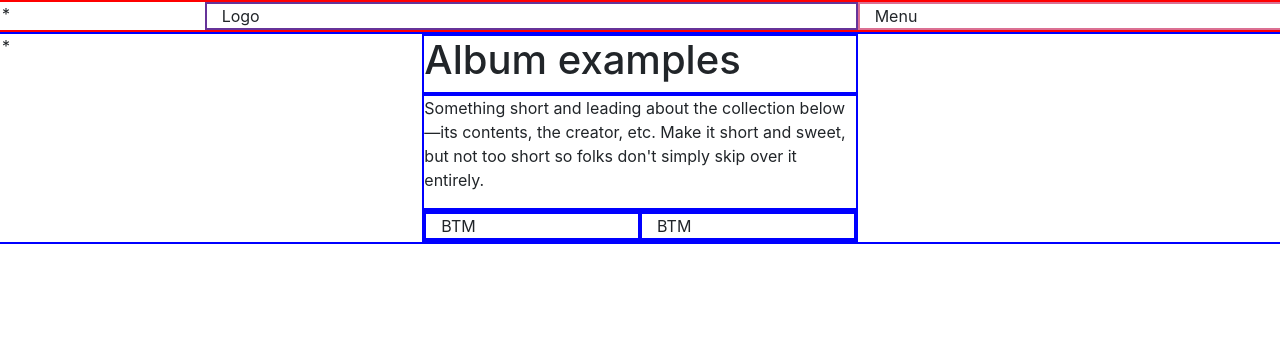
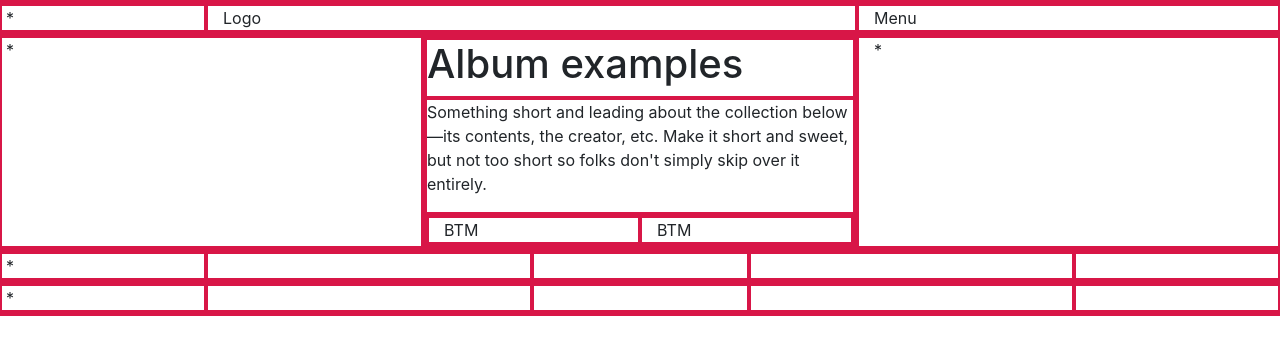
Before and after one commit to Eliiminado/AlbumFotos, a plain HTML site: page index.html in a window 1280 px wide. Drawn offline with nearby package versions, Linux system fonts and the light colour scheme.

Commit message:
Layout +carta de img + text

```diff
--- a/MyStyle.css
+++ b/MyStyle.css
@@ -1,19 +1,3 @@
-#Nav {
-    border: 2px solid red;
+div {
+    border: 2px solid rgb(216, 22, 71);
 }
-#Logo{
-    border: 2px solid rebeccapurple;
-}
-#Dropdown{
-    border: 2px solid palevioletred;
-}
-.col{
-    border: 2px solid blue;
-}
-.row {
-
-    border: 2px solid blue;
-}
-.col-6{
-    border: 2px solid blue;
-}
--- a/index.html
+++ b/index.html
@@ -50,9 +50,46 @@
 
                     </div>
 
+
                 </div>
+                <div class="col-4" id="Empty3">
+                    *
+                </div>
+           </div>
+           <div class="row" id="SpaceImg">
+                <div class="col-2" id="Empty4">
+                    *
+                </div>
+                <div class="col-3" id="WCimg1">
 
+                </div>
+                <div class="col-2" id="WCimg2">
+
+                </div>
+                <div class="col-3" id="WCimg3">
+
+                </div>
+                <div class="col-2" id="Empty5">
+
+                </div>
            </div>
+           <div class="row" id="SpaceImg2">
+            <div class="col-2" id="Empty6">
+                *
+            </div>
+            <div class="col-3" id="WCimg4">
+
+            </div>
+            <div class="col-2" id="WCimg5">
+
+            </div>
+            <div class="col-3" id="WCimg6">
+
+            </div>
+            <div class="col-2" id="Empty7">
+
+            </div>
+       </div>
        </div>
     </body>
 </html>
```
